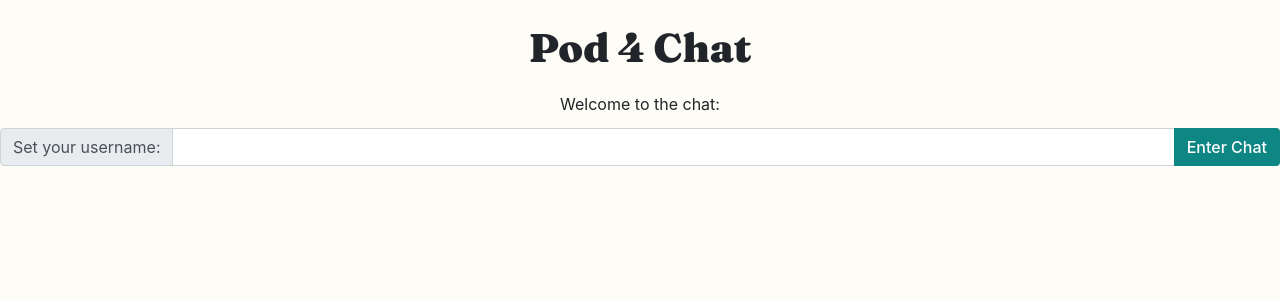
After one commit to HamingnottT/pyprimer-capstone, a Flask app: page /name in a window 1280 px wide. The commit adds this page. Shown: the top 300 px of the page. Run offline with Flask 2, Linux system fonts and the light colour scheme; some libraries are stand-ins or nearby versions.

Commit message:
add mock_index for testing

```diff
--- a/app.py
+++ b/app.py
@@ -15,6 +15,7 @@ app.config['SQLALCHEMY_DATABASE_URI'] = 'sqlite:///chats.db'
 app.config['SESSION_PERMANENT']= False
 app.config['SESSION_TYPE']= "filesystem"
 
+# secret key for NameForm
 
 
 # initialize the database
@@ -49,6 +50,28 @@ class UserForm(FlaskForm):
     username = StringField("Username", validators=[DataRequired()])
     password = StringField("Password", validators=[DataRequired()])
     submit = SubmitField("Submit")
+
+# ------------------------------------------------------
+# for mock index
+import dev_utils.secret_key as sk           #this import is local
+
+app.config['SECRET_KEY'] = sk.secret_key    #abstracted secret key
+
+class NamerForm(FlaskForm):
+    name = StringField("What's your name?", validators=[DataRequired()])
+    submit = SubmitField("Submit")
+
+@app.route("/name", methods=["GET", "POST"])
+def name():
+    name = None
+    form = NamerForm()
+    # validate form
+    if form.validate_on_submit():
+        name = form.name.data
+        form.name.data = ""
+    return render_template("mock_index.html",
+        name = name,
+        form = form)
 
 # ------------------------------------------------------
 
--- a/templates/index.html
+++ b/templates/index.html
@@ -18,6 +18,10 @@
           <div class="input-group-text">Set your username:</div>
         </div>
         <input type="text" id="name" name = "username" class="form-control" required />
+        <div class="input-group-prepend">
+          <div class="input-group-text">Set your username:</div>
+        </div>
+        <input type="text" id="name" name = "username" class="form-control" required />
         <div class="input-group-append">
           <input type="submit" class="btn" value="Enter Chat" />
         </div>
--- /dev/null
+++ b/templates/mock_index.html
@@ -0,0 +1,26 @@
+{% extends "layout.html" %}
+{% block body %}
+    <div class="container my-4"></div>
+    <h1 class="my-4 text-center fraunces fw-900">Pod 4 Chat</h1>
+      <!-- buttons for chatrooms -->
+
+      <div class="mb-3 text-center">
+        <div class="my-2">Welcome to the chat:</div>
+      </div>
+
+      <form class="new-name my-3" method="POST" action= "/changename">
+        <div class="input-group">
+          <div class="input-group-prepend">
+            <div class="input-group-text">Set your username:</div>
+          </div>
+          <input type="text" id="name" name = "username" class="form-control" required />
+          <div class="input-group-append">
+            <input type="submit" class="btn" value="Enter Chat" />
+          </div>
+        </div>
+        <div class="update-mssg"></div>
+      </form>
+
+    </div>
+
+{% endblock %}
```
Also changed, not shown: 2 other files.
